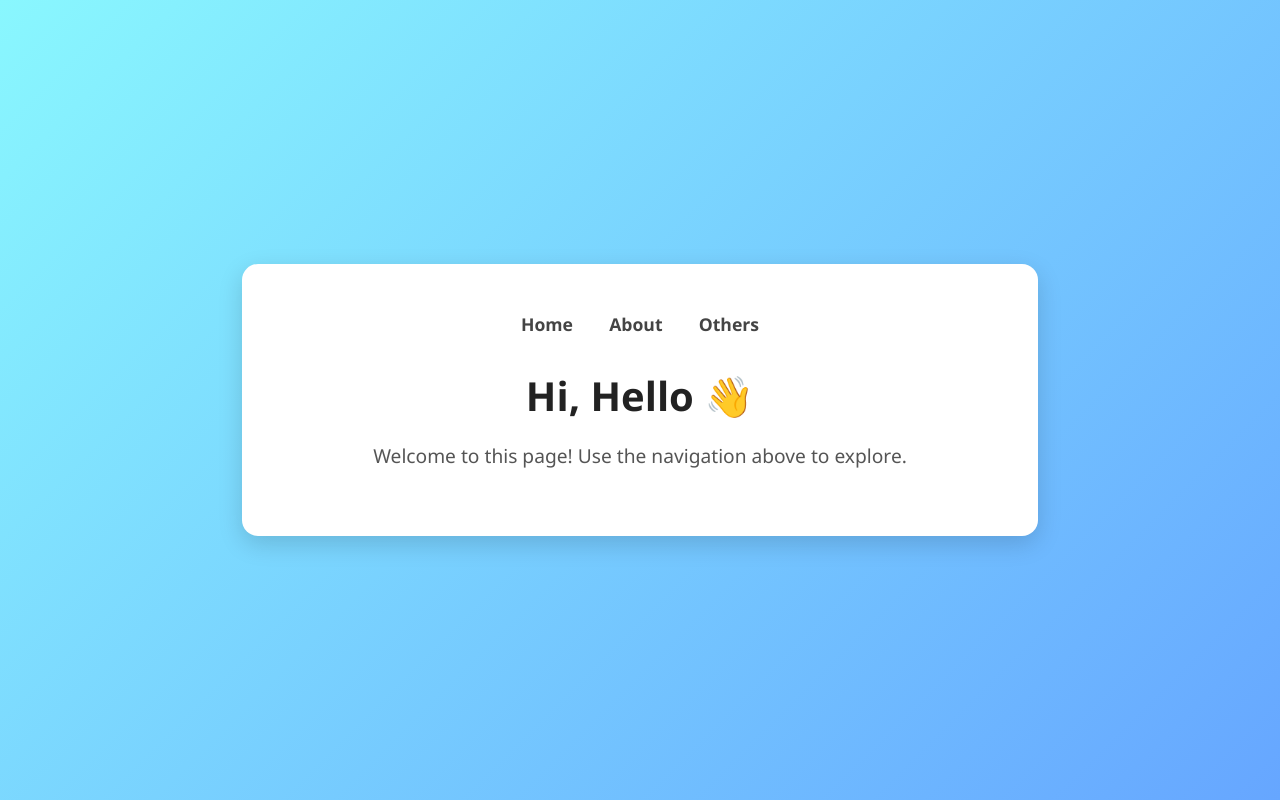
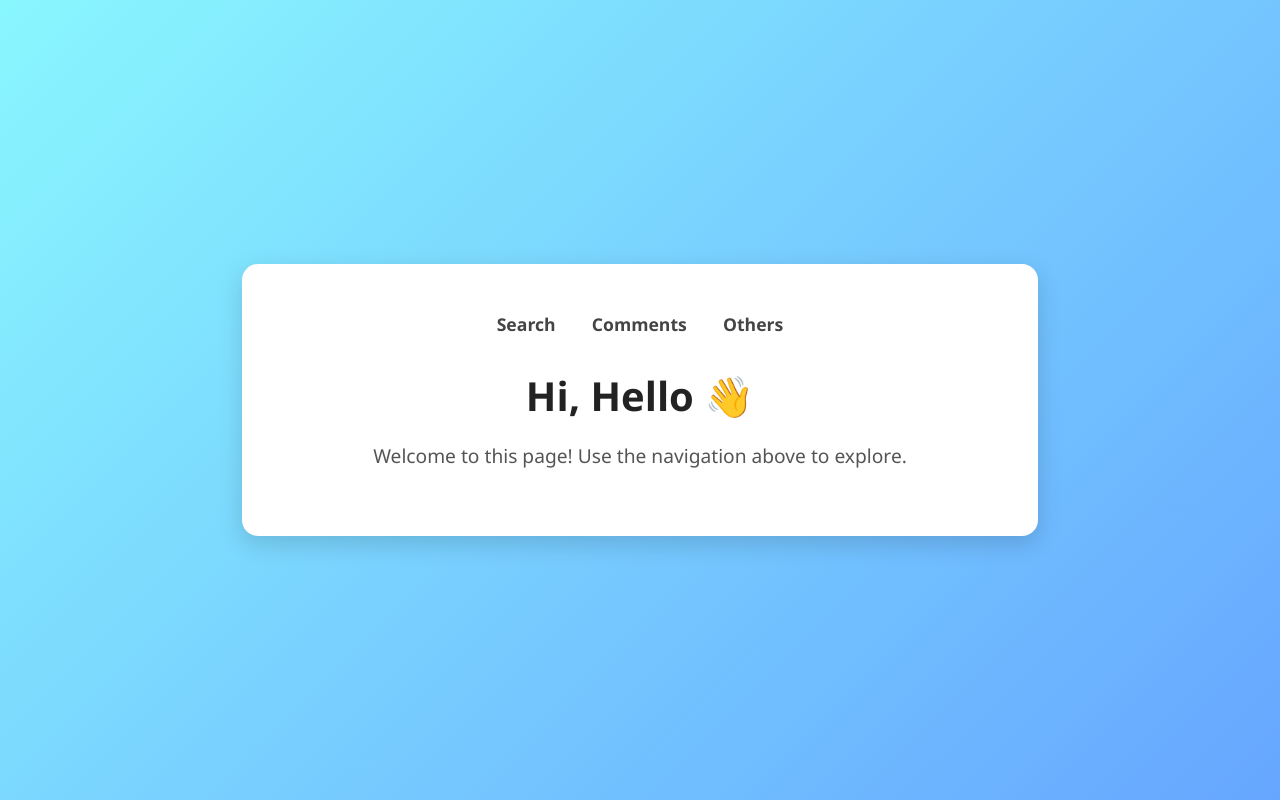
Before and after one commit to Mubyyy404/Testing, a plain HTML site: page index.html in a window 1280 px wide. Drawn offline with Linux system fonts and the light colour scheme.

Commit message:
Update index.html

```diff
--- a/index.html
+++ b/index.html
@@ -67,9 +67,9 @@
 <body>
   <div class="container">
     <nav>
-      <a href="Search.html">Home</a>
-      <a href="Comments.html">About</a>
-      <a href="others.html">Others</a>
+      <a href="XSS.html">Search</a>
+      <a href="STORED.html">Comments</a>
+      <a href="DOM.html">Others</a>
     </nav>
 
     <h1>Hi, Hello 👋</h1>
```
